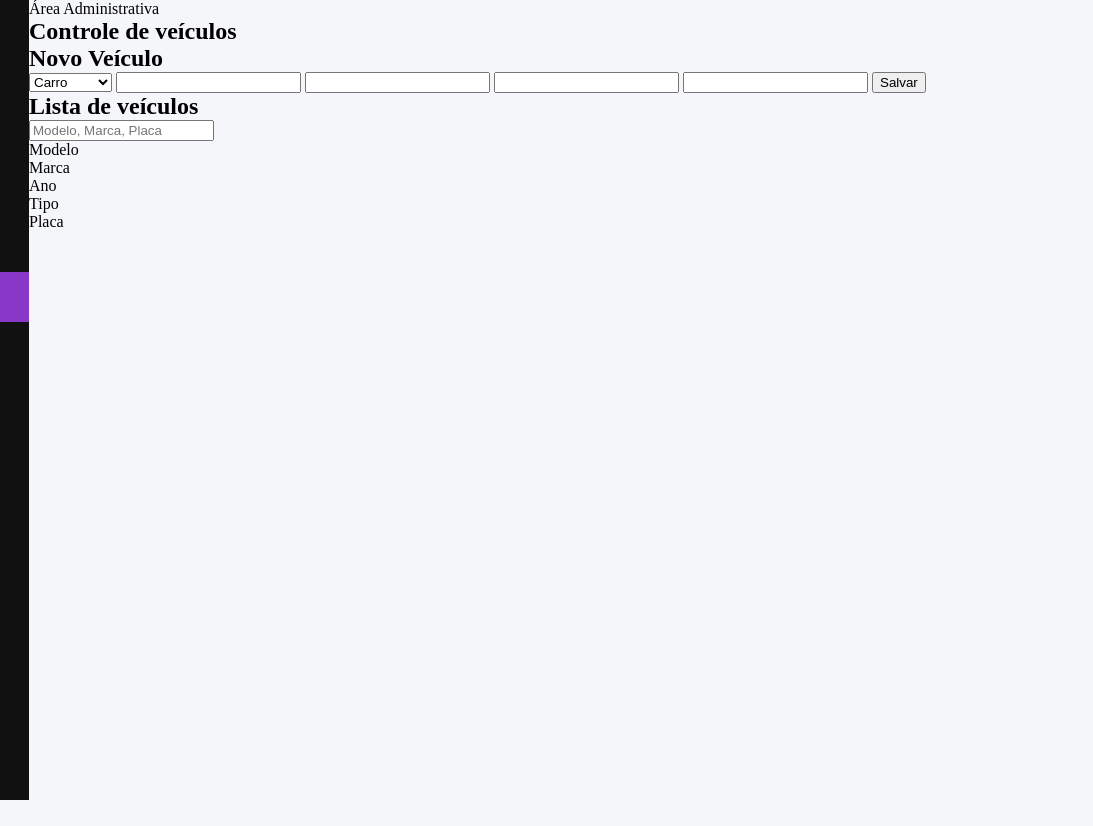
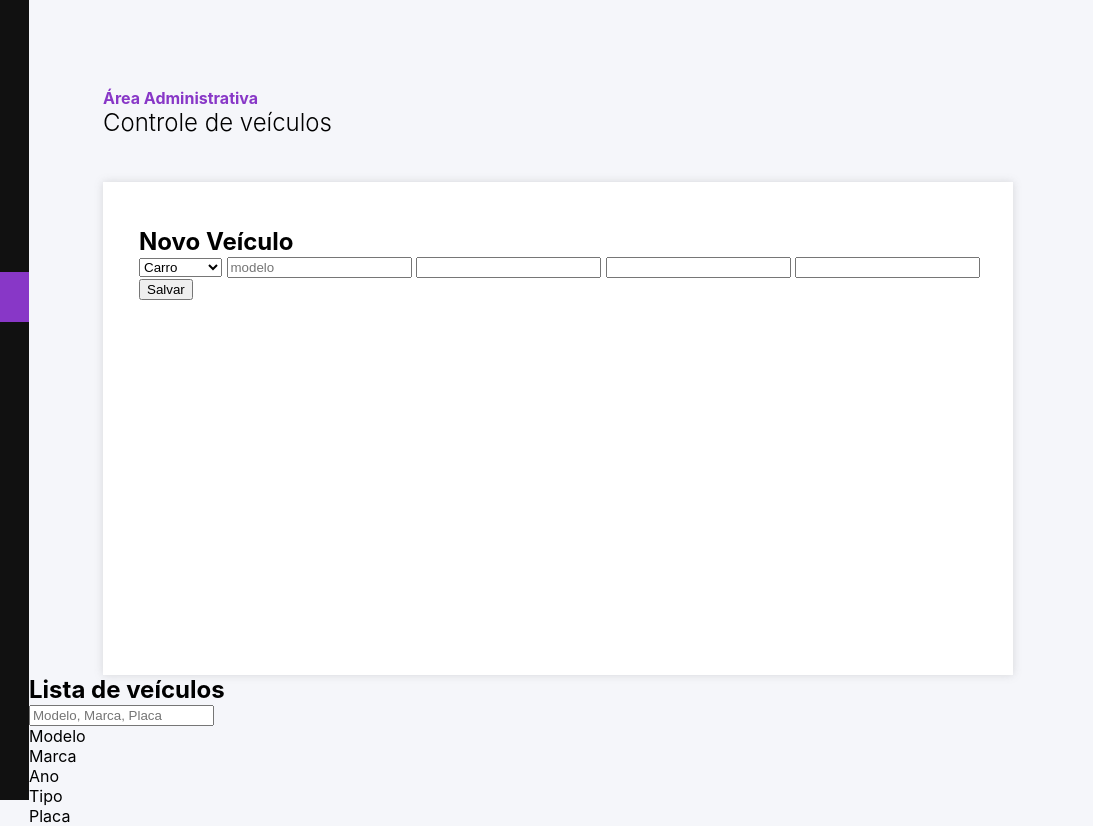
Before and after one commit to Giuseppe-Pallazini/OptimaProject, a plain HTML site: page site/pages/pageCarros/pageCarros.html in a window 1280 px wide. Shown: the full height of the page, 187-1280 px from the left. Before the commit the page ends 800 px from the top, so only its background shows below. Drawn offline with Linux system fonts and the light colour scheme; files that its build step writes are made by us from their sources; files whose address does not match are found by name.

Commit message:
Ajustes e pageCarros - Ajustes nos status das respostas http - pageCarros: Área administrativa e cadastro de veículo sendo moldado.

```diff
--- a/Api/src/controller/veiculocontroller.js
+++ b/Api/src/controller/veiculocontroller.js
@@ -143,11 +143,11 @@ server.get('/veiculo/:id', verifyToken, async (req, resp) => {
         const resposta = await BuscarPorID(id);
 
         if (!resposta) {
-            throw new Error("Veículo não localizado.");
+                resp.status(400).send({message: 'Veículo não localizado'})
         }
         resp.send(resposta);
     } catch (err) {
-        resp.send({message: err.message})
+        resp.status(404).send({message: err.message})
     }
 })
 
--- a/Api/src/repository/veiculoRepository.js
+++ b/Api/src/repository/veiculoRepository.js
@@ -32,7 +32,7 @@ export async function inserirImagem(imagem, id) {
 export async function listarTodosVeículos() {
     const comando =
         `select 	id_veiculo          id,
-                ds_modelo               nome,
+                ds_modelo               modelo,
                 ds_marca                marca,
                 vl_valor                valor,
                 ds_placa 	 	        placa,
@@ -54,7 +54,7 @@ export async function listarTodosVeículos() {
 export async function buscarPorNome(nome, marca) {
     const comando =
         `select 	id_veiculo              id,
-                    ds_modelo               nome,
+                    ds_modelo               modelo,
                     ds_marca                marca,
                     vl_valor                valor,
                     ds_placa                placa,
--- a/site/common/common.css
+++ b/site/common/common.css
@@ -5,7 +5,7 @@
 
 @font-face {
     font-family: 'inter';
-    src: url('https://fonts.googleapis.com/css2?family=Inter:wght@300;400;700&display=swap');
+    src: url('https://fonts.googleapis.com/css2?family=Inter:wght@100;200;300;400;500;600;700;800;900&display=swap');
 }
 
 
--- a/site/pages/pageCarros/home.css
+++ b/site/pages/pageCarros/home.css
@@ -116,21 +116,6 @@ body {
 
 
 
-
-
-
-
-
-
-
-
-
-.section-cars {
-    display: flex;
-    flex-direction: column;
-}
-
-
 @media (max-width: 1350px) {
     .menu {
         .logo_optima_white {
@@ -195,18 +180,20 @@ body {
 
         ul {
             margin-top: 10em;
+
+            a, div {
+                opacity: 0;
+            }
         }
 
-        a, div {
-            opacity: 0;
-        }
+
 
     }
 
-    .nav-list ul li:nth-child(1) div {
+    .nav-list ul li:nth-child(1) a {
         transition: .5s .6s;
     }
-    .nav-list ul li:nth-child(2) a {
+    .nav-list ul li:nth-child(2) div {
         transition: .5s .8s;
     }
     .nav-list ul li:nth-child(3) a {
@@ -219,7 +206,7 @@ body {
         pointer-events: all;
     }
 
-    .menu.active .nav-list a, .menu.menu.active .nav-list div {
+    .menu.active .nav-list ul li a, .menu.menu.active .nav-list ul li div {
         opacity: 1;
     }
 
--- a/site/pages/pageCarros/home.js
+++ b/site/pages/pageCarros/home.js
@@ -2,4 +2,6 @@ const hamburguer = document.querySelector(".hamburguer");
 const menu = document.querySelector(".menu")
 
 
+// hamburguer.addEventListener("click", () => menu.classList.toggle("active"));
+
 hamburguer.addEventListener("click", () => menu.classList.toggle("active"));
--- a/site/pages/pageCarros/pageCarros.css
+++ b/site/pages/pageCarros/pageCarros.css
@@ -0,0 +1,32 @@
+.section-cars {
+    display: flex;
+    flex-direction: column;
+    width: calc(100vw - 216px);
+    font-family: 'inter', sans-serif;
+
+    .informacao {
+        margin: 5.5em 0 0 4.625em;
+
+        p {
+            color: #8837C7;
+            font-weight: 700;
+        }
+
+        h1 {
+            font-weight: 300;
+        }
+
+    }
+
+    .cadastro-veiculo {
+        margin: 2.8125em 0 0 4.625em;
+        width: calc(100vw - 370px);
+        height: 493px;
+        background: #FFF;
+        box-shadow: 0px 0px 8px 0px rgba(122, 122, 122, 0.25);
+
+        .especificacoes-veiculo {
+            margin: 2.8125em 0 0 2.25em;
+        }
+    }
+}
--- a/site/pages/pageCarros/pageCarros.html
+++ b/site/pages/pageCarros/pageCarros.html
@@ -7,9 +7,9 @@
     <title> Optima </title>
     <link rel="stylesheet" href="../common/common.css">
     <link rel="stylesheet" href="./home.css">
+    <link rel="stylesheet" href="./pagecarros.css">
     <link rel="icon" type="image/x-icon" href="../img/optima-logo-black.png">
     <script src="./pageCarros.js"></script>
-    <script src="./home.js"></script>
 </head>
 
 <body>
@@ -43,26 +43,29 @@
     </nav>
 
     <section class="section-cars">
-        <div>
+        <div class="informacao">
             <p> Área Administrativa </p>
             <h1> Controle de veículos </h1>
         </div>
 
-        <div class="cadastro-veiculos">
+        <div class="cadastro-veiculo">
+            <div class="especificacoes-veiculo">
                 <h1> Novo Veículo</h1>
                 <select>
                     <option>Carro</option>
                     <option>Moto</option>
                     <option>Caminhão</option>
                 </select>
-            <input type="text">
-            <input type="text">
+                <input type="text" placeholder="modelo">
+                <input type="text" placeholder="">
                 <input type="text">
                 <input type="text">
                 <button> Salvar </button>
             </div>
 
-        <div class="listagem-veiculos">
+        </div>
+
+        <div class="listagem-veiculo">
 
             <div class="">
                 <h1> Lista de veículos </h1>
@@ -83,5 +86,6 @@
     </section>
 
 </body>
+<script src="./home.js"></script>
 
 </html>
```
Lines whose indentation alone changed are shown as unchanged.
